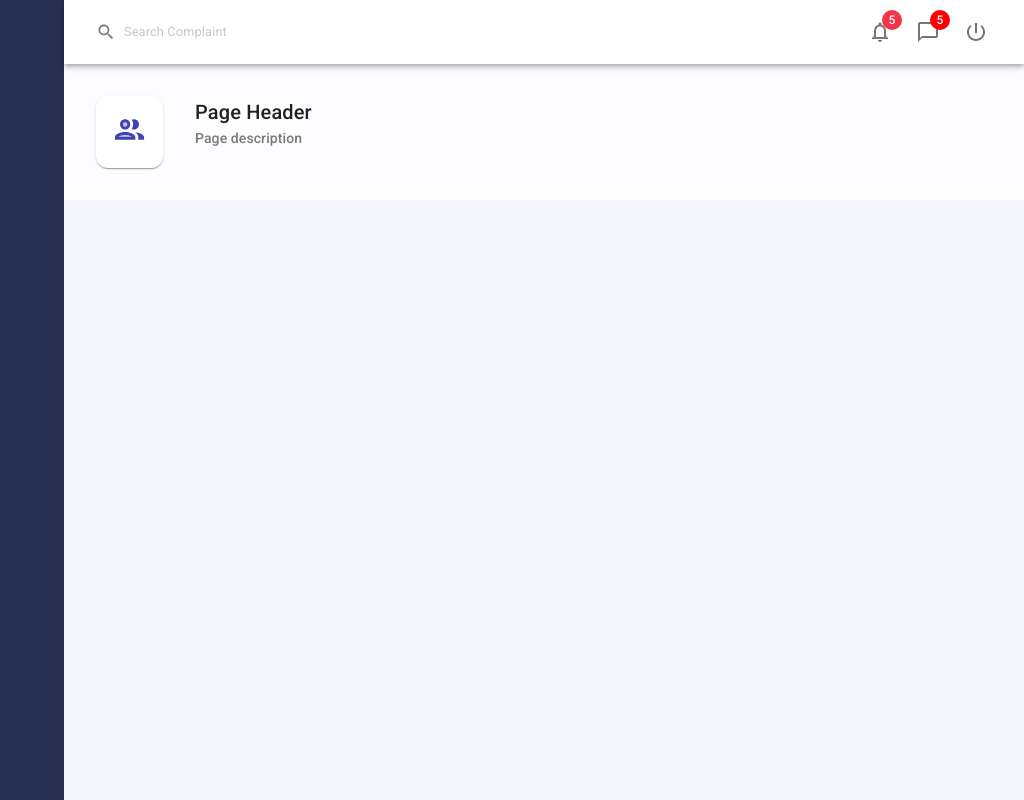
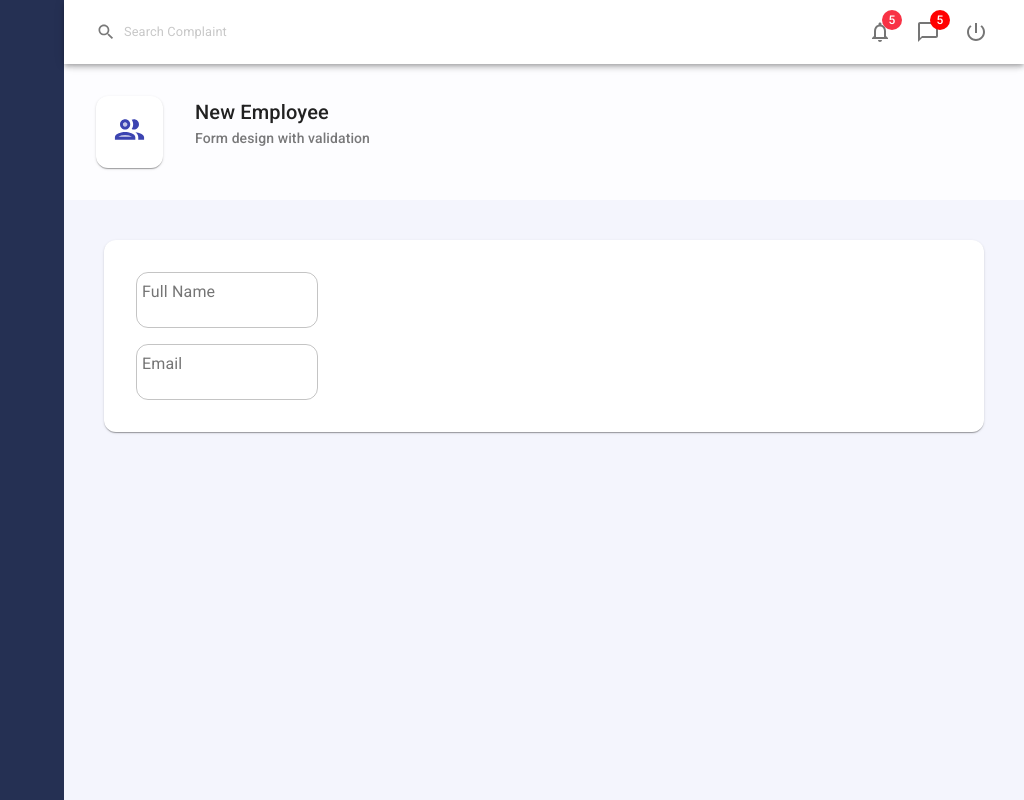
Before and after one commit to ayvicky/demo-material-ui-complete, a React (Create React App) app: page / in a window 1280 px wide. Shown: the whole page, without its empty margins (256-1280 px from the left). Built offline with nearby package versions, Linux system fonts and the light colour scheme.

Commit message:
styled employeeform & employees

```diff
--- a/src/pages/Employees/Employeeform.js
+++ b/src/pages/Employees/Employeeform.js
@@ -1,9 +1,52 @@
-import React from 'react'
+import React, {useState, useEffect} from 'react'
+
+import { Grid, makeStyles, TextField } from '@material-ui/core';
+
+const initialFValues = {
+    id: 0,
+    fullName: '',
+    email: '',
+    mobile: '',
+    city: '',
+    gender: '',
+    departmentId: '',
+    hireDate: new Date(),
+    isPermanent: false
+};
+
+const useStyles = makeStyles(theme => ({
+    root: {
+        '& .MuiInputBase-root': {
+            width: '80%',
+            margin: theme.spacing(1)
+        }
+    }
+}));
 
 export default function Employeeform() {
+    const [values, setValues] = useState(initialFValues);
+
+    const classes = useStyles();
+
     return (
         <>
-
+            <form className={classes.root}>
+                <Grid container>
+                    <Grid item xs={6}>
+                        <TextField
+                            variant='outlined'
+                            label='Full Name'
+                            value={values.fullName}
+                            />
+                            <TextField
+                                variant='outlined'
+                                label='Email'
+                                value={values.email}
+                                />
+                    </Grid>
+                    <Grid item xs={6}> </Grid>
+                </Grid>
+            </form>
         </>
     )
 }
--- a/src/pages/Employees/Employees.js
+++ b/src/pages/Employees/Employees.js
@@ -1,21 +1,33 @@
 import React from 'react'
 
+import { Paper, makeStyles } from '@material-ui/core';
 import PeopleOutlineTwoToneIcon from '@material-ui/icons/PeopleOutlineTwoTone';
 
 import Employeeform from './Employeeform'
 
 import PageHeader from '../../components/PageHeader';
 
+
+const useStyles = makeStyles(theme => ({
+    pageContent: {
+        margin: theme.spacing(5),
+        padding: theme.spacing(3)
+    }
+}));
+
+
 export default function Employees() {
+    const classes = useStyles();
     return (
         <>
-
         <PageHeader
-          title='Page Header'
-          subTitle= 'Page description'
+          title='New Employee'
+          subTitle= 'Form design with validation'
           icon={<PeopleOutlineTwoToneIcon fontSize='large' />}
           />
+          <Paper className={classes.pageContent}>
             <Employeeform />
+          </Paper>
         </>
     )
 }
```
Also changed, not shown: 1 other file (tests, documents, lock files or other folders).
